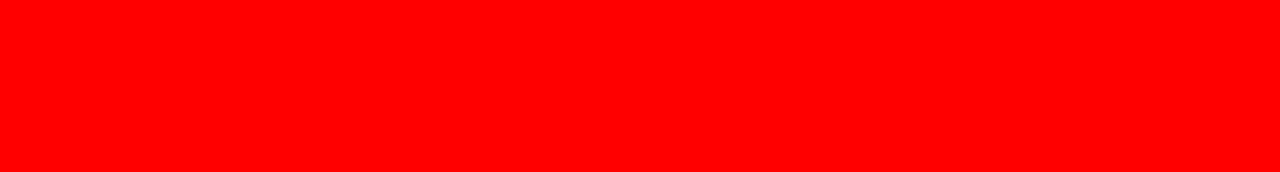
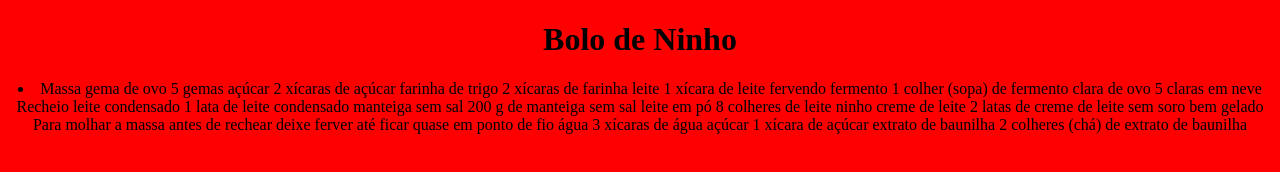
Before and after one commit to zvitinsz/receitas, a plain HTML site: page receitas2.html in a window 1280 px wide. Drawn offline with Linux system fonts and the light colour scheme.

Commit message:
Update receitas2.html

```diff
--- a/receitas2.html
+++ b/receitas2.html
@@ -7,6 +7,35 @@
     <link rel="stylesheet" href="vitor2.css">
 </head>
 <body>
-
+    <h1>Bolo de Ninho</h1>
+    <li>Massa
+gema de ovo
+5 gemas
+açúcar
+2 xícaras de açúcar
+farinha de trigo
+2 xícaras de farinha
+leite
+1 xícara de leite fervendo
+fermento
+1 colher (sopa) de fermento
+clara de ovo
+5 claras em neve
+Recheio
+leite condensado
+1 lata de leite condensado
+manteiga sem sal
+200 g de manteiga sem sal
+leite em pó
+8 colheres de leite ninho
+creme de leite
+2 latas de creme de leite sem soro bem gelado
+Para molhar a massa antes de rechear deixe ferver até ficar quase em ponto de fio
+água
+3 xícaras de água
+açúcar
+1 xícara de açúcar
+extrato de baunilha
+2 colheres (chá) de extrato de baunilha</li>
 </body>
 </html>
```
